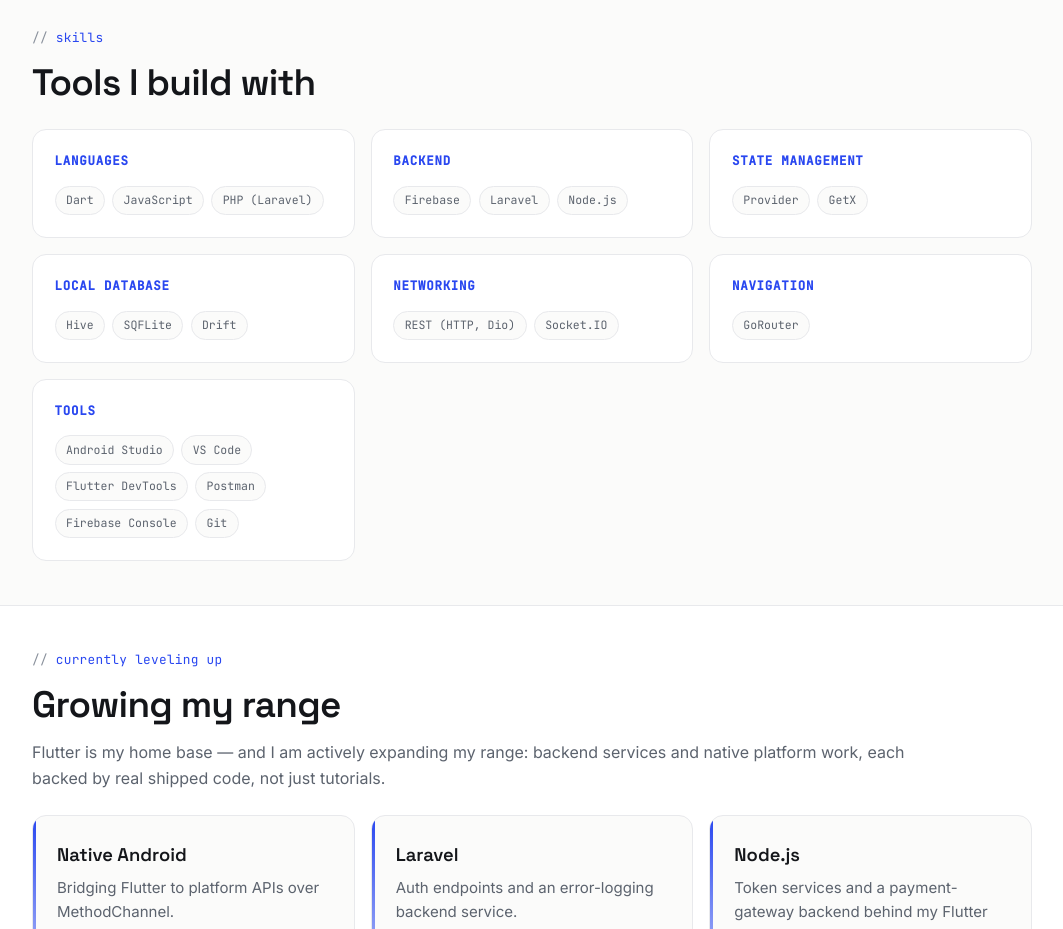
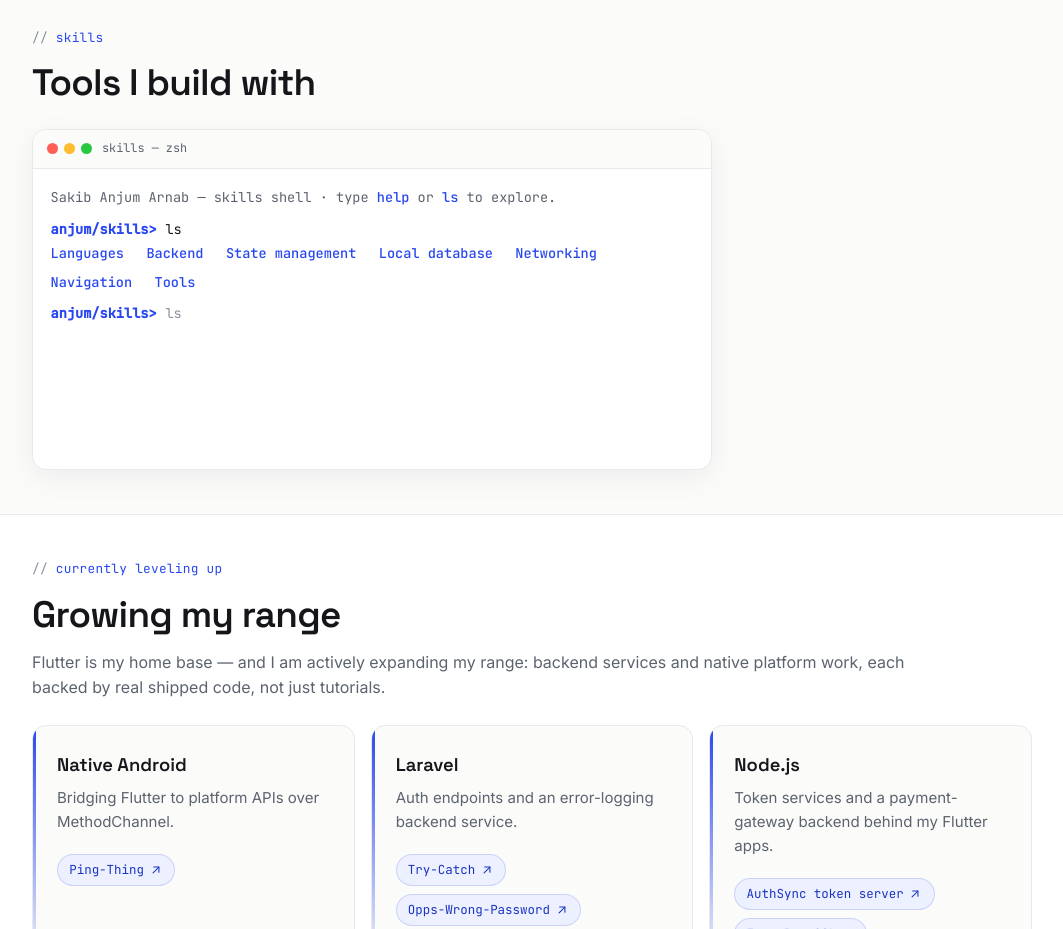
Before and after one commit to anjumArnab/me, a React (Vite) app: page / in a window 1280 px wide. Shown: the part 1960-2889 px from the top of the page, without its empty margins (108-1171 px from the left). Built offline with nearby package versions, Linux system fonts and the light colour scheme.

Commit message:
skills zsh added

```diff
--- a/src/components/Skills.css
+++ b/src/components/Skills.css
@@ -1,39 +1,140 @@
-.skills__grid {
+/* Interactive terminal for the skills section */
+.term {
   margin-top: 1.5rem;
-  display: grid;
-  grid-template-columns: repeat(auto-fill, minmax(240px, 1fr));
-  gap: 1rem;
+  max-width: 680px;
+  border: 1px solid var(--line);
+  border-radius: var(--radius);
+  overflow: hidden;
+  background: var(--surface);
+  box-shadow: var(--shadow-md);
+  font-family: var(--font-mono);
 }
 
-.skills__card {
-  border: 1px solid var(--line);
-  border-radius: var(--radius);
-  background: var(--surface);
-  padding: 1.35rem;
-  transition: border-color 0.15s ease, transform 0.15s ease, box-shadow 0.15s ease;
+/* Window title bar with traffic-light dots */
+.term__bar {
+  display: flex;
+  align-items: center;
+  gap: 0.6rem;
+  padding: 0.6rem 0.85rem;
+  background: var(--bg);
+  border-bottom: 1px solid var(--line);
 }
 
-.skills__card:hover {
-  border-color: var(--line-strong);
-  transform: translateY(-2px);
-  box-shadow: var(--shadow-md);
+.term__dots {
+  display: flex;
+  gap: 0.4rem;
 }
 
-.skills__group {
-  font-family: var(--font-mono);
-  font-size: 0.78rem;
-  text-transform: uppercase;
-  letter-spacing: 0.06em;
-  color: var(--accent);
-  margin-bottom: 0.9rem;
+.term__dots i {
+  width: 11px;
+  height: 11px;
+  border-radius: 50%;
 }
 
-.skills__items {
+.term__title {
+  font-size: 0.74rem;
+  color: var(--muted);
+}
+
+/* Scrollable output area */
+.term__body {
+  height: 300px;
+  overflow-y: auto;
+  padding: 1rem 1.1rem 1.15rem;
+  font-size: 0.85rem;
+  line-height: 1.7;
+  color: var(--ink);
+  cursor: text;
+}
+
+.term__entry {
+  margin-bottom: 0.15rem;
+}
+
+.term__line {
   display: flex;
   flex-wrap: wrap;
-  gap: 0.45rem;
+  align-items: baseline;
 }
 
-.skills__items .tag {
-  background: var(--bg);
+.term__prompt {
+  color: var(--accent);
+  font-weight: 600;
+  margin-right: 0.55rem;
+  white-space: nowrap;
 }
+
+.term__cmd {
+  color: var(--ink);
+  word-break: break-word;
+}
+
+.term__out {
+  margin: 0.1rem 0 0.5rem;
+}
+
+/* `ls` grid of tokens — directories in accent, files in default ink */
+.term__ls {
+  display: flex;
+  flex-wrap: wrap;
+  gap: 0.35rem 1.4rem;
+}
+
+.term__dir {
+  color: var(--accent);
+  font-weight: 500;
+}
+
+.term__file {
+  color: var(--ink);
+}
+
+.term__muted {
+  color: var(--muted);
+}
+
+.term__err {
+  color: #e5484d;
+}
+
+.term__help > div {
+  line-height: 1.8;
+}
+
+/* Live input line */
+.term__input-line {
+  flex-wrap: nowrap;
+}
+
+.term__input {
+  flex: 1;
+  min-width: 0;
+  border: none;
+  outline: none;
+  background: transparent;
+  font: inherit;
+  color: var(--ink);
+  caret-color: var(--accent);
+  padding: 0;
+}
+
+.term__input::placeholder {
+  color: var(--faint);
+}
+
+/* Thin, unobtrusive scrollbar */
+.term__body::-webkit-scrollbar {
+  width: 8px;
+}
+
+.term__body::-webkit-scrollbar-thumb {
+  background: var(--line-strong);
+  border-radius: 999px;
+}
+
+@media (max-width: 560px) {
+  .term__body {
+    height: 260px;
+    font-size: 0.8rem;
+  }
+}
--- a/src/components/Skills.jsx
+++ b/src/components/Skills.jsx
@@ -1,9 +1,165 @@
+import { useEffect, useRef, useState } from 'react'
 import { skills } from '../data/portfolio'
 import { useReveal } from '../hooks/useReveal'
 import './Skills.css'
 
+const ROOT = 'anjum/skills'
+
+// Render helpers -----------------------------------------------------------
+
+function Ls({ dirs, files }) {
+  return (
+    <div className="term__ls">
+      {dirs &&
+        skills.map((s) => (
+          <span className="term__dir" key={s.group}>
+            {s.group}
+          </span>
+        ))}
+      {files &&
+        files.map((f) => (
+          <span className="term__file" key={f}>
+            {f}
+          </span>
+        ))}
+    </div>
+  )
+}
+
+function Help() {
+  const rows = [
+    ['ls', 'list what’s in the current directory'],
+    ['cd <category>', 'enter a category'],
+    ['cd ..', 'go back up'],
+    ['clear', 'clear the screen'],
+  ]
+  return (
+    <div className="term__help">
+      {rows.map(([cmd, desc]) => (
+        <div key={cmd}>
+          <span className="term__dir">{cmd}</span>
+          <span className="term__muted"> — {desc}</span>
+        </div>
+      ))}
+    </div>
+  )
+}
+
+// case-insensitive, exact match first then prefix (so `cd lang` works)
+const findGroup = (arg) => {
+  const a = arg.toLowerCase()
+  return (
+    skills.find((s) => s.group.toLowerCase() === a) ||
+    skills.find((s) => s.group.toLowerCase().startsWith(a))
+  )
+}
+
+const promptFor = (cwd) => `${ROOT}${cwd ? '/' + cwd : ''}>`
+
+// Component ----------------------------------------------------------------
+
 export default function Skills() {
   const ref = useReveal()
+  const bodyRef = useRef(null)
+  const inputRef = useRef(null)
+
+  const [cwd, setCwd] = useState(null) // null = root, else a group name
+  const [input, setInput] = useState('')
+  const [past, setPast] = useState([]) // command history for arrow-recall
+  const [pIdx, setPIdx] = useState(-1)
+  const [history, setHistory] = useState(() => [
+    {
+      output: (
+        <div className="term__muted">
+          Sakib Anjum Arnab — skills shell · type{' '}
+          <span className="term__dir">help</span> or{' '}
+          <span className="term__dir">ls</span> to explore.
+        </div>
+      ),
+    },
+    { prompt: promptFor(null), cmd: 'ls', output: <Ls dirs /> },
+  ])
+
+  // keep the view scrolled to the newest line
+  useEffect(() => {
+    const el = bodyRef.current
+    if (el) el.scrollTop = el.scrollHeight
+  }, [history])
+
+  const exec = (cmd) => {
+    const [name, ...rest] = cmd.split(/\s+/)
+    const arg = rest.join(' ')
+
+    switch (name) {
+      case '':
+        return { output: null }
+      case 'ls': {
+        if (!cwd) return { output: <Ls dirs /> }
+        const g = skills.find((s) => s.group === cwd)
+        return { output: <Ls files={g.items} /> }
+      }
+      case 'cd': {
+        if (!arg || arg === '~' || arg === '/' || arg === '..')
+          return { output: null, nextCwd: null }
+        const g = findGroup(arg)
+        if (!g)
+          return {
+            output: <span className="term__err">cd: no such category: {arg}</span>,
+          }
+        return { output: null, nextCwd: g.group }
+      }
+      case 'pwd':
+        return { output: <span>/{promptFor(cwd).slice(0, -1)}</span> }
+      case 'help':
+        return { output: <Help /> }
+      case 'whoami':
+        return { output: <span>anjum</span> }
+      default:
+        return { output: <span className="term__err">command not found: {name}</span> }
+    }
+  }
+
+  const submit = () => {
+    const cmd = input.trim()
+    const prompt = promptFor(cwd)
+
+    if (cmd) setPast((p) => [...p, cmd])
+    setPIdx(-1)
+    setInput('')
+
+    if (cmd === 'clear') {
+      setHistory([])
+      return
+    }
+
+    const { output, nextCwd } = exec(cmd)
+    setHistory((h) => [...h, { prompt, cmd: input, output }])
+    if (nextCwd !== undefined) setCwd(nextCwd)
+  }
+
+  const onKeyDown = (e) => {
+    if (e.key === 'Enter') {
+      e.preventDefault()
+      submit()
+    } else if (e.key === 'ArrowUp') {
+      e.preventDefault()
+      if (!past.length) return
+      const idx = pIdx < 0 ? past.length - 1 : Math.max(0, pIdx - 1)
+      setPIdx(idx)
+      setInput(past[idx])
+    } else if (e.key === 'ArrowDown') {
+      e.preventDefault()
+      if (pIdx < 0) return
+      const idx = pIdx + 1
+      if (idx >= past.length) {
+        setPIdx(-1)
+        setInput('')
+      } else {
+        setPIdx(idx)
+        setInput(past[idx])
+      }
+    }
+  }
 
   return (
     <section className="section" id="skills">
@@ -11,19 +167,50 @@ export default function Skills() {
         <p className="eyebrow">skills</p>
         <h2 className="section-title">Tools I build with</h2>
 
-        <div className="skills__grid">
-          {skills.map((cat) => (
-            <div className="skills__card" key={cat.group}>
-              <h3 className="skills__group">{cat.group}</h3>
-              <ul className="skills__items">
-                {cat.items.map((item) => (
-                  <li className="tag" key={item}>
-                    {item}
-                  </li>
-                ))}
-              </ul>
+        <div className="term">
+          <div className="term__bar">
+            <span className="term__dots">
+              <i style={{ background: '#ff5f57' }} />
+              <i style={{ background: '#febc2e' }} />
+              <i style={{ background: '#28c840' }} />
+            </span>
+            <span className="term__title">skills — zsh</span>
+          </div>
+
+          <div
+            className="term__body"
+            ref={bodyRef}
+            onClick={() => inputRef.current?.focus()}
+          >
+            {history.map((e, i) => (
+              <div className="term__entry" key={i}>
+                {e.prompt != null && (
+                  <div className="term__line">
+                    <span className="term__prompt">{e.prompt}</span>
+                    <span className="term__cmd">{e.cmd}</span>
+                  </div>
+                )}
+                {e.output && <div className="term__out">{e.output}</div>}
+              </div>
+            ))}
+
+            <div className="term__line term__input-line">
+              <span className="term__prompt">{promptFor(cwd)}</span>
+              <input
+                ref={inputRef}
+                className="term__input"
+                value={input}
+                onChange={(e) => setInput(e.target.value)}
+                onKeyDown={onKeyDown}
+                placeholder="ls"
+                aria-label="Skills terminal input"
+                autoComplete="off"
+                autoCapitalize="off"
+                autoCorrect="off"
+                spellCheck={false}
+              />
             </div>
-          ))}
+          </div>
         </div>
       </div>
     </section>
```
